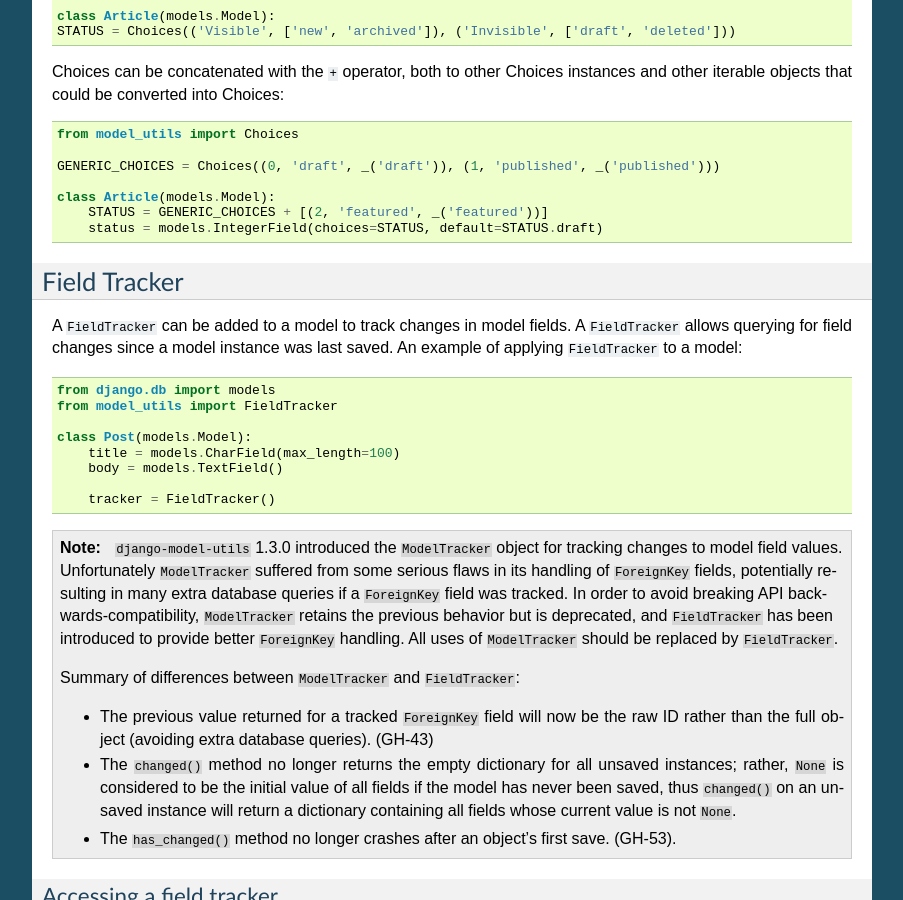
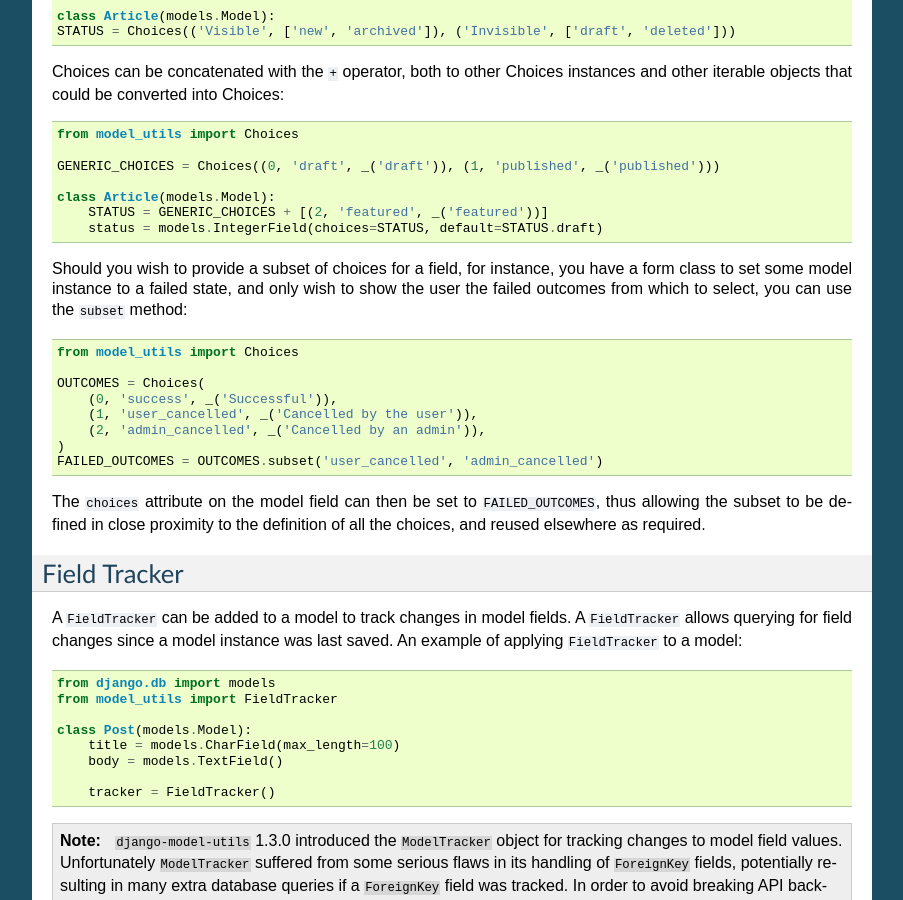
Before and after one commit to jazzband/django-model-utils, a Sphinx documentation site: the page built from docs/utilities.rst, in a window 1280 px wide and 900 px high, scrolled down 959 px. Shown: the whole window, without its empty margins (198-1101 px from the left). Built offline with Sphinx 7.4.7, drawn with Linux system fonts in a browser that asks for light colours; some of the changed text lies outside the part shown.

Commit message:
Updated documentation and bumped minor version.

```diff
--- a/AUTHORS.rst
+++ b/AUTHORS.rst
@@ -1,4 +1,5 @@
 | ad-m <github.com/ad-m>
+| Adam Barnes <sara.and.zuka+django-model-utils@gmail.com>
 | Alejandro Varas <alej0varas@gmail.com>
 | Alex Orange <crazycasta@gmail.com>
 | Alexey Evseev <myhappydo@gmail.com>
--- a/CHANGES.rst
+++ b/CHANGES.rst
@@ -1,5 +1,9 @@
 CHANGES
 =======
+
+3.3.0 (2019.08.19)
+------------------
+- Added `Choices.subset`.
 
 3.2.0 (2019.06.21)
 -------------------
--- a/docs/utilities.rst
+++ b/docs/utilities.rst
@@ -83,6 +83,27 @@
     class Article(models.Model):
         STATUS = GENERIC_CHOICES + [(2, 'featured', _('featured'))]
         status = models.IntegerField(choices=STATUS, default=STATUS.draft)
+
+Should you wish to provide a subset of choices for a field, for
+instance, you have a form class to set some model instance to a failed
+state, and only wish to show the user the failed outcomes from which to
+select, you can use the ``subset`` method:
+
+.. code-block:: python
+
+    from model_utils import Choices
+
+    OUTCOMES = Choices(
+        (0, 'success', _('Successful')),
+        (1, 'user_cancelled', _('Cancelled by the user')),
+        (2, 'admin_cancelled', _('Cancelled by an admin')),
+    )
+    FAILED_OUTCOMES = OUTCOMES.subset('user_cancelled', 'admin_cancelled')
+
+The ``choices`` attribute on the model field can then be set to
+``FAILED_OUTCOMES``, thus allowing the subset to be defined in close
+proximity to the definition of all the choices, and reused elsewhere as
+required.
 
 
 Field Tracker
--- a/model_utils/__init__.py
+++ b/model_utils/__init__.py
@@ -1,4 +1,4 @@
 from .choices import Choices  # noqa:F401
 from .tracker import FieldTracker, ModelTracker  # noqa:F401
 
-__version__ = '3.2.0'
+__version__ = '3.3.0'
```
